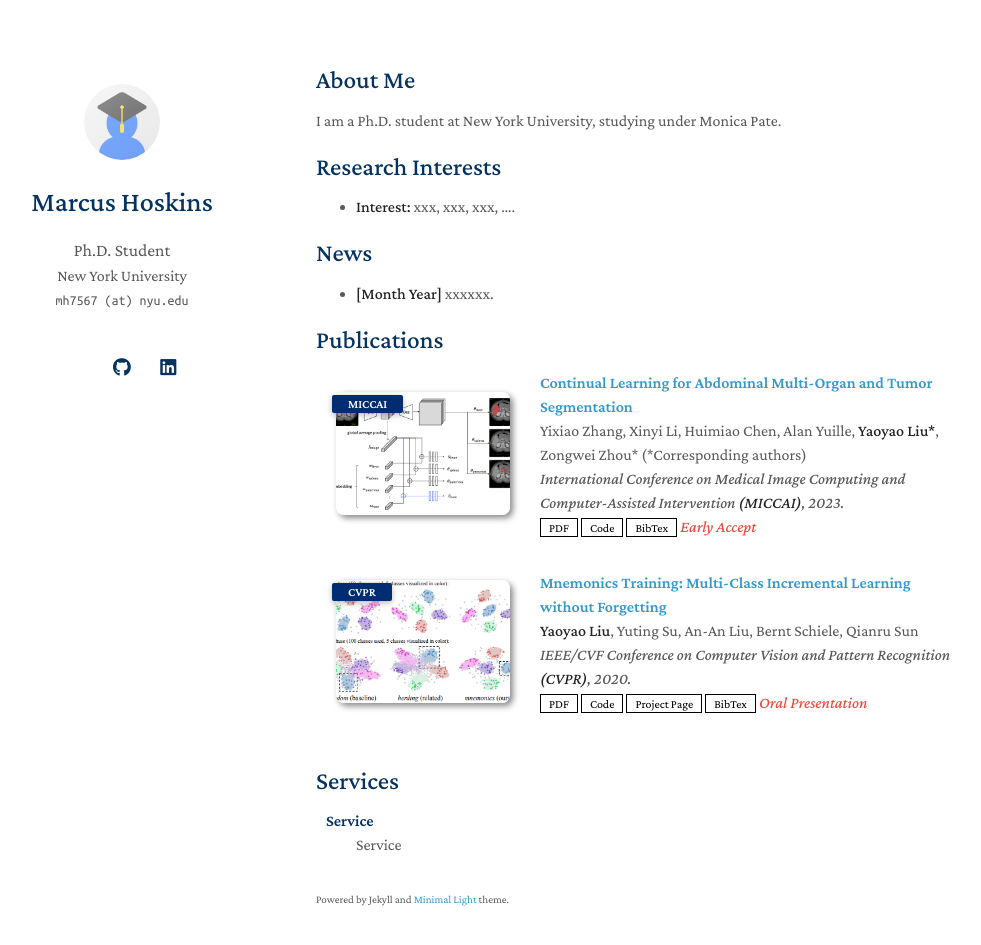
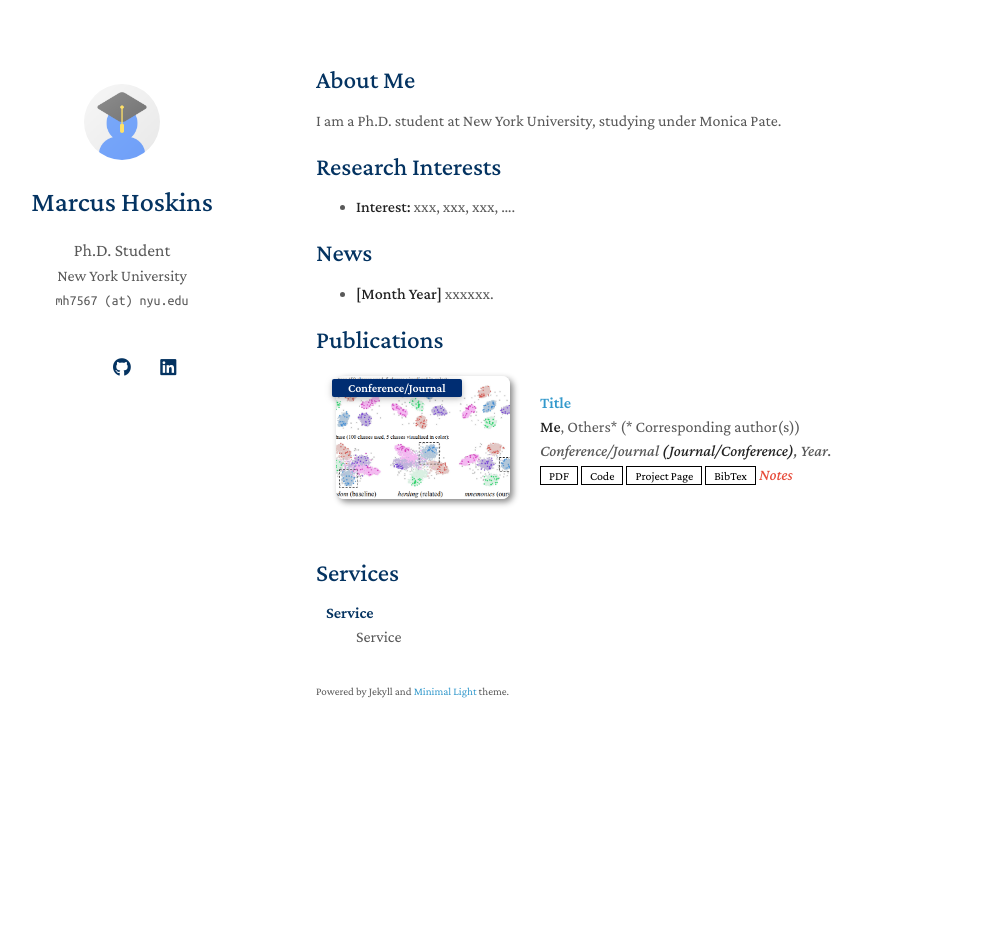
Before and after one commit to marcushoskins/marcushoskins.github.io, a Jekyll site: the page built from index.md, in a window 1280 px wide and 980 px high. Shown: the top 945 px of the window, without its empty margins (154-1135 px from the left). Built offline with Jekyll 4.4.1, drawn with Linux system fonts in a browser that asks for light colours; a style sheet for code colours, icons or effects is not loaded; our own code applies the rules of GitHub Pages for plain Markdown files.

Commit message:
Update publications with new entry and remove old ones

```diff
--- a/_data/publications.yml
+++ b/_data/publications.yml
@@ -1,22 +1,12 @@
 main:
 
-  - title: Continual Learning for Abdominal Multi-Organ and Tumor Segmentation
-    authors: Yixiao Zhang, Xinyi Li, Huimiao Chen, Alan Yuille, <strong>Yaoyao Liu*</strong>, Zongwei Zhou* (*Corresponding authors)
-    conference_short: MICCAI
-    conference: International Conference on Medical Image Computing and Computer-Assisted Intervention <strong>(MICCAI)</strong>, 2023.
-    pdf: https://arxiv.org/pdf/2306.00988.pdf
-    code: https://github.com/MrGiovanni/ContinualLearning
-    bibtex: https://bib.yliu.me/MICCAI23.txt
-    image: ./assets/img/teaser_example_2.png
-    notes: Early Accept
-
-  - title: "Mnemonics Training: Multi-Class Incremental Learning without Forgetting"
-    authors: <strong>Yaoyao Liu</strong>, Yuting Su, An-An Liu, Bernt Schiele, Qianru Sun
-    conference_short: CVPR
-    conference: IEEE/CVF Conference on Computer Vision and Pattern Recognition <strong>(CVPR)</strong>, 2020.
+  - title: "Title"
+    authors: <strong>Me</strong>, Others* (* Corresponding author(s))
+    conference_short: Conference/Journal
+    conference: Conference/Journal <strong>(Journal/Conference)</strong>, Year.
     pdf: https://arxiv.org/pdf/2002.10211.pdf
     code: https://github.com/yaoyao-liu/class-incremental-learning/tree/main/mnemonics-training
     page: https://class-il.mpi-inf.mpg.de/mnemonics/
     bibtex: https://class-il.mpi-inf.mpg.de/mnemonics/
-    notes: Oral Presentation
+    notes: Notes
     image: ./assets/img/teaser_example.png
```
